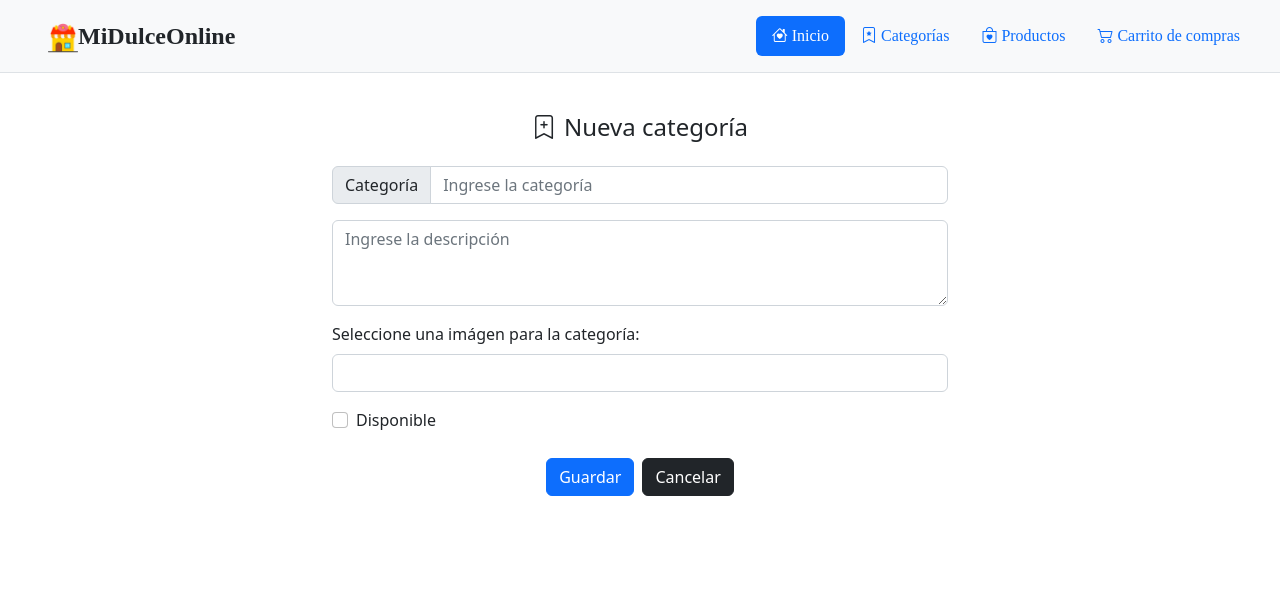
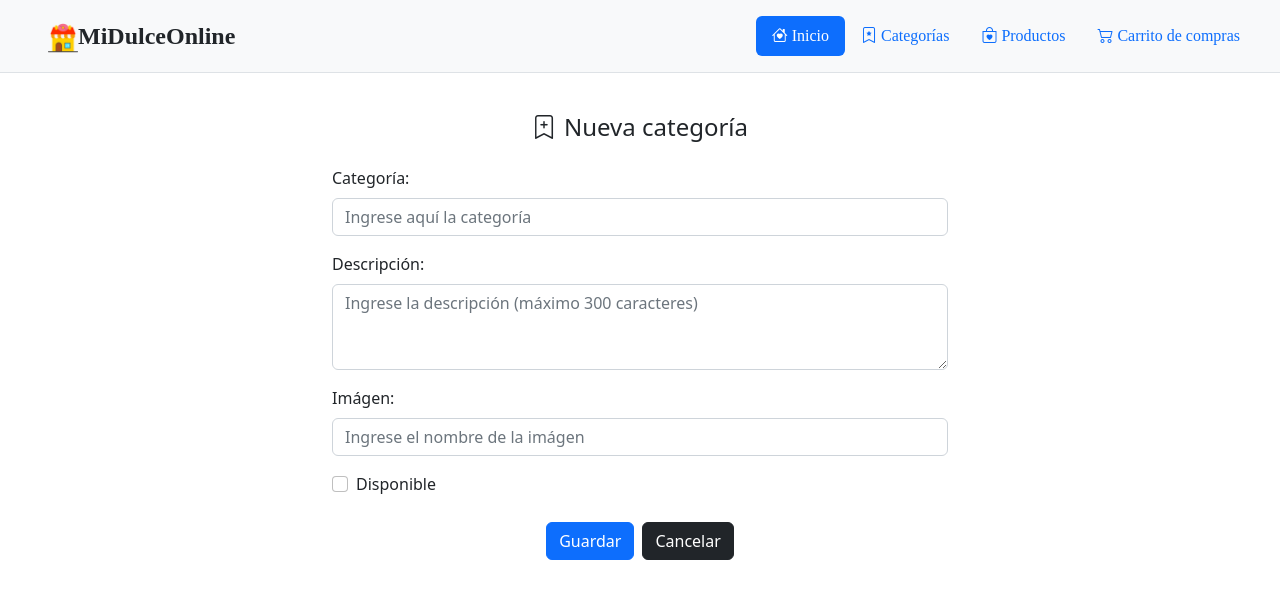
Before and after one commit to andres-mendez-velez/midulceonline-frontend, a React (Create React App) app: page /categorias/form in a window 1280 px wide. Shown: the top 598 px of the page. Built offline with nearby package versions, Linux system fonts and the light colour scheme; a web font is replaced by a local one.

Commit message:
Actualizacion de metodos crud

```diff
--- a/src/componentes/categorias/FormCategorias.js
+++ b/src/componentes/categorias/FormCategorias.js
@@ -80,19 +80,24 @@ const FormCategorias = () => {
     return (
         <form className="container col-6" onSubmit={guardarCategoria}>
             <h4 className="py-3 text-center"><i className={"bi bi-" + icono + " me-2"}></i>{titulo} categoría</h4>
-            <div className="input-group mb-3">
-                <span className="input-group-text" id="nombre" name="nombre">Categoría</span>
-                <input type="text" className="form-control" onChange={cambiarNombre} value={nombre} aria-label="nombre" aria-describedby="nombre" placeholder="Ingrese la categoría" required />
+            <div className="mb-3">
+                <label htmlFor="name" className="form-label" >Categoría:</label>
+                <input type="text" className="form-control" onChange={cambiarNombre} name="nombre" id="nombre" value={nombre}
+                    aria-label="nombre" aria-describedby="nombre" placeholder="Ingrese aquí la categoría" required />
             </div>
             <div className="mb-3">
-                <textarea className="form-control" onChange={cambiarDescripcion} value={descripcion} id="descripcion" rows="3" placeholder="Ingrese la descripción" name="descripcion"></textarea>
+                <label htmlFor="descripcion" className="form-label" >Descripción:</label>
+                <textarea className="form-control" onChange={cambiarDescripcion} value={descripcion} id="descripcion" rows="3"
+                    placeholder="Ingrese la descripción (máximo 300 caracteres)" name="descripcion"></textarea>
             </div>
             <div className="mb-3">
-                <label htmlFor="imagen" className="form-label">Seleccione una imágen para la categoría:</label>
-                <input className="form-control" onChange={cambiarImagen} value={imagen} type="text" id="imagen" name="imagen" />
+                <label htmlFor="imagen" className="form-label">Imágen:</label>
+                <input className="form-control" onChange={cambiarImagen} value={imagen} type="text" id="imagen" name="imagen"
+                    placeholder="Ingrese el nombre de la imágen" />
             </div>
             <div className="form-check">
-                <input className="form-check-input" type="checkbox" onChange={cambiarDisponible} checked={disponible} id="disponible" name="disponible" />
+                <input className="form-check-input" type="checkbox" onChange={cambiarDisponible} checked={disponible}
+                    id="disponible" name="disponible" />
                 <label className="form-check-label" htmlFor="disponible">Disponible</label>
             </div>
             <div className="py-4 text-center">
--- a/src/componentes/categorias/TablaCategorias.js
+++ b/src/componentes/categorias/TablaCategorias.js
@@ -73,7 +73,7 @@ const TablaCategorias = () => {
       </div>
       <table className="table table-sm table-bordered align-middle">
         <thead>
-          <tr className="table-secondary">
+          <tr className="table-dark">
             <th>Nombre</th>
             <th>Disponible</th>
             <th>Descripción</th>
```
